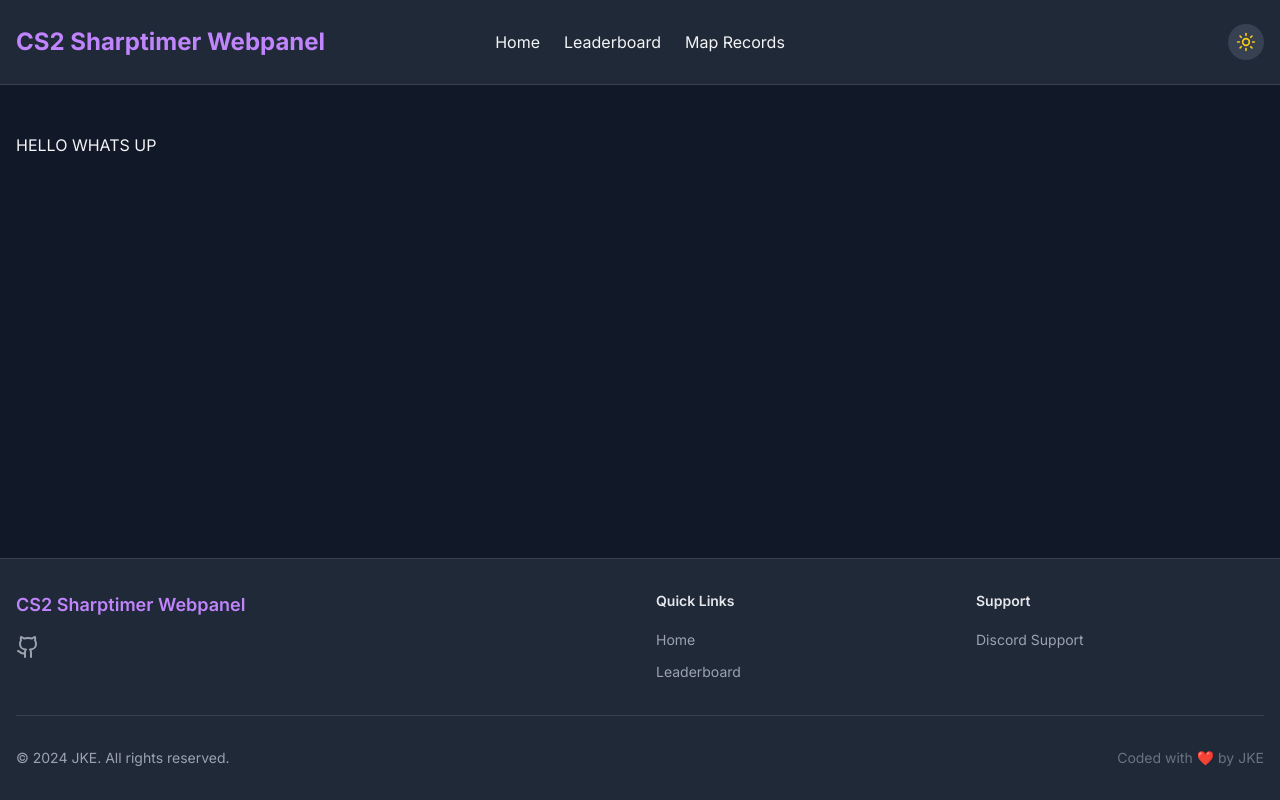
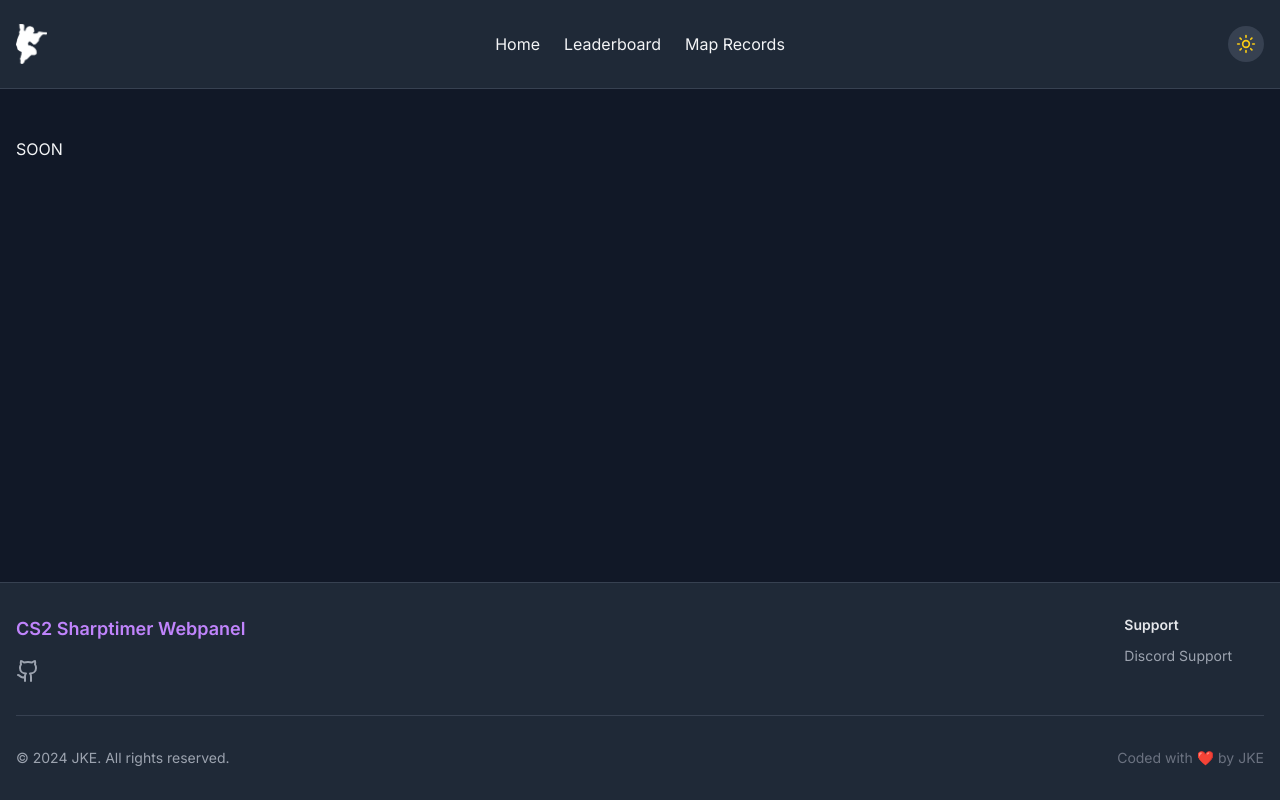
Before and after one commit to jke-cs/cs2-sharptimer-webpanel, a Next.js app: page /maprecords in a window 1280 px wide. Built offline with nearby package versions, Linux system fonts and the light colour scheme.

Commit message:
update 0.1.3

```diff
--- a/app/globals.css
+++ b/app/globals.css
@@ -26,7 +26,6 @@ body {
   }
 }
 
-/* Animation for the gradient movement */
 @keyframes gradientMove {
   0% {
     background-position: 0% 50%;
@@ -44,3 +43,7 @@ body {
 .animate-grow {
   transition: width 0.6s ease-in-out;
 }
+
+.logo-hover-effect:hover {
+  filter: brightness(0.5) saturate(2) hue-rotate(270deg);
+}
--- a/app/maprecords/page.tsx
+++ b/app/maprecords/page.tsx
@@ -6,7 +6,7 @@ export default function Home() {
     <div className="min-h-screen flex flex-col bg-white dark:bg-gray-900 text-gray-900 dark:text-gray-100 transition-colors duration-300">
       <Header />
       <main className="flex-grow container mx-auto px-4 py-12">
-        <p>HELLO WHATS UP</p>
+        <p>SOON</p>
       </main>
       <Footer />
     </div>
--- a/components/Footer.tsx
+++ b/components/Footer.tsx
@@ -18,18 +18,20 @@ export default function Footer() {
               </a>
             </div>
           </div>
-          <div>
-            <h4 className="text-sm font-semibold text-gray-800 dark:text-gray-200 mb-4">Quick Links</h4>
-            <ul className="space-y-2">
-              <li><Link href="/" className="text-sm text-gray-600 dark:text-gray-400 hover:text-purple-600 dark:hover:text-purple-400 transition-colors">Home</Link></li>
-              <li><Link href="/leaderboard" className="text-sm text-gray-600 dark:text-gray-400 hover:text-purple-600 dark:hover:text-purple-400 transition-colors">Leaderboard</Link></li>
-            </ul>
-          </div>
-          <div>
-            <h4 className="text-sm font-semibold text-gray-800 dark:text-gray-200 mb-4">Support</h4>
-            <ul className="space-y-2">
-              <li><Link href="https://discord.gg/n4xCDWrQRB" className="text-sm text-gray-600 dark:text-gray-400 hover:text-purple-600 dark:hover:text-purple-400 transition-colors">Discord Support</Link></li>
-            </ul>
+          <div className="col-span-1 flex justify-start md:justify-end md:col-span-2">
+            <div className="mr-8">
+              <h4 className="text-sm font-semibold text-gray-800 dark:text-gray-200 mb-2">Support</h4>
+              <ul className="space-y-2">
+                <li>
+                  <Link
+                    href="https://discord.gg/n4xCDWrQRB"
+                    className="text-sm text-gray-600 dark:text-gray-400 hover:text-purple-600 dark:hover:text-purple-400 transition-colors"
+                  >
+                    Discord Support
+                  </Link>
+                </li>
+              </ul>
+            </div>
           </div>
         </div>
         <div className="mt-8 pt-8 border-t border-gray-200 dark:border-gray-700">
--- a/components/Header.tsx
+++ b/components/Header.tsx
@@ -10,8 +10,12 @@ export default function Header() {
   return (
     <header className="bg-gray-100 dark:bg-gray-800 border-b border-gray-200 dark:border-gray-700 transition-colors duration-300">
       <div className="container mx-auto px-4 py-6 flex justify-between items-center">
-        <Link href="/" className="text-2xl font-bold text-purple-600 dark:text-purple-400 hover:text-purple-500 dark:hover:text-purple-300 transition-colors">
-          CS2 Sharptimer Webpanel
+        <Link href="/" className="flex items-center">
+          <img
+            src="/img/logo.png" // Your existing logo
+            alt="Logo"
+            className="h-10 transition-transform duration-200 ease-in-out hover:scale-110 hover:filter hover:brightness-50"
+          />
         </Link>
         <nav className="absolute left-1/2 transform -translate-x-1/2">
           <ul className="flex space-x-6">
--- a/components/Leaderboard.tsx
+++ b/components/Leaderboard.tsx
@@ -1,4 +1,5 @@
 import React from 'react';
+import { useTheme } from '../context/ThemeContext'
 import LeaderboardWrapper from './LeaderboardWrapper';
 
 async function getPlayers() {
--- a/package.json
+++ b/package.json
@@ -1,6 +1,6 @@
 {
   "name": "cs2-sharptimer-webpanel",
-  "version": "0.1.2",
+  "version": "0.1.3",
   "private": true,
   "scripts": {
     "dev": "next dev",
```
Also changed, not shown: public/img/logo.png (added), 1 other file (tests, documents, lock files or other folders).
